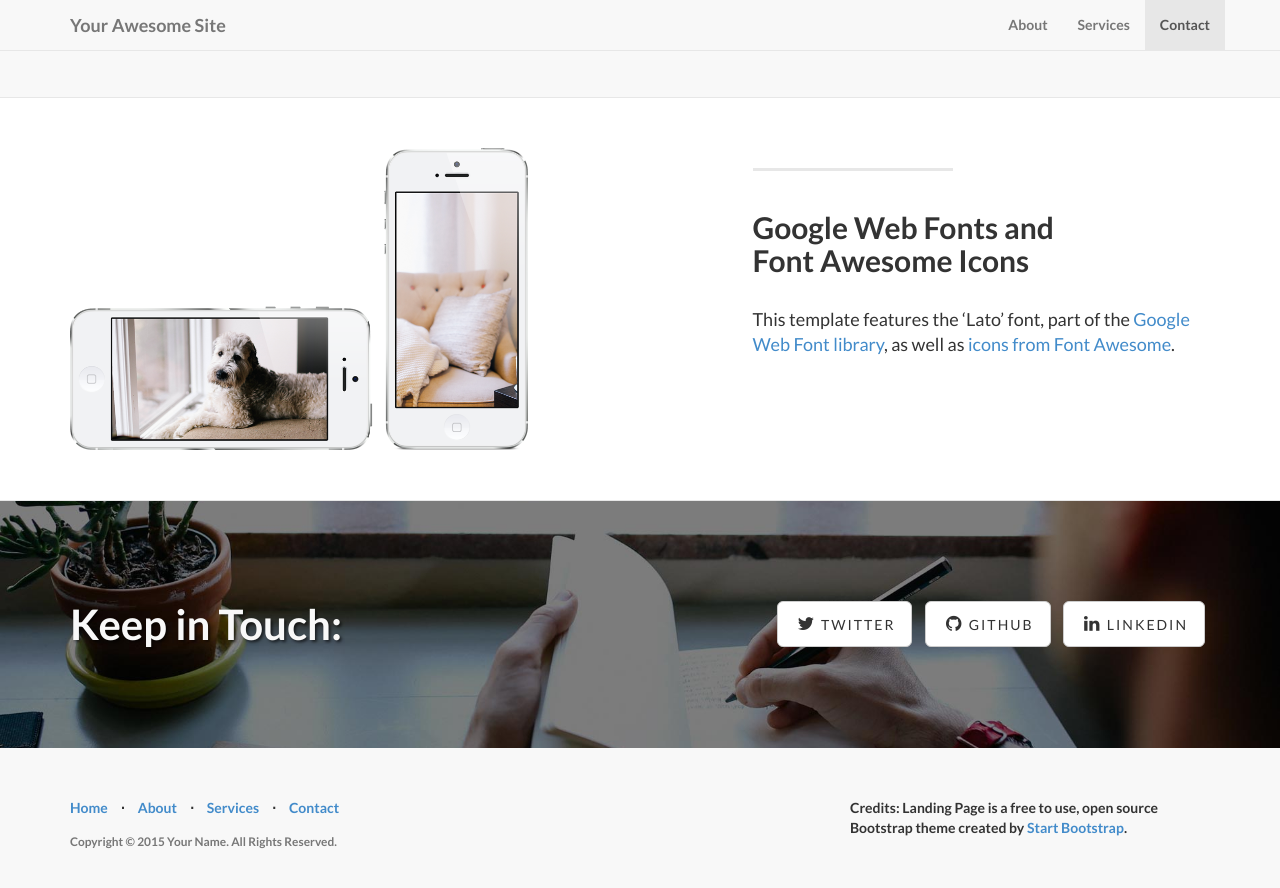
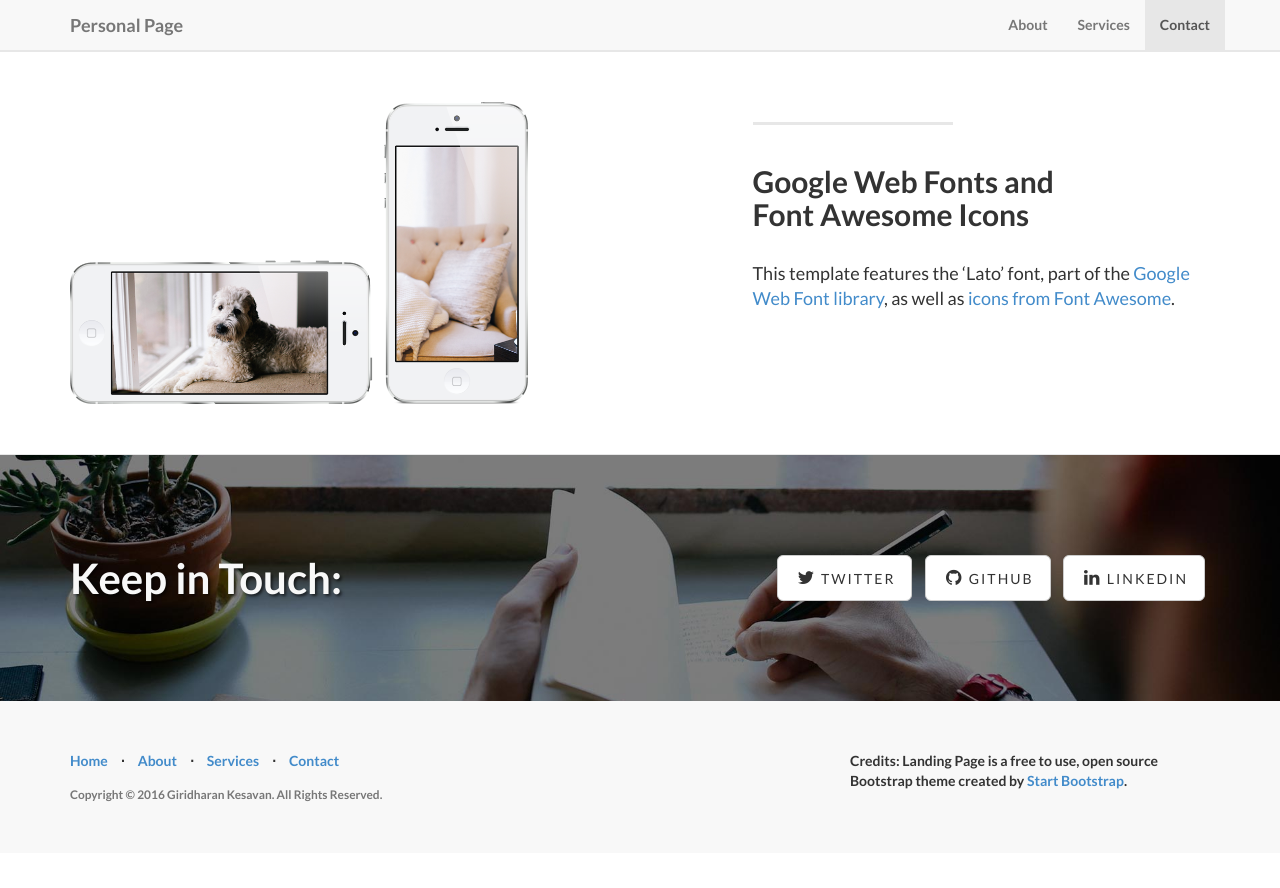
Before and after one commit to gkesavan/gkesavan.github.io, a Jekyll site: the page built from index.html, in a window 1280 px wide and 900 px high, scrolled down 1812 px. Shown: the top 888 px of the window. Built offline with Jekyll 4.4.1, drawn with Linux system fonts in a browser that asks for light colours; after the commit the page ends 2665 px from its top, so only the background shows below that; some of the changed lines change nothing that is shown; some of the changed text lies outside the part shown.

Commit message:
update description and about page

```diff
--- a/_config.yml
+++ b/_config.yml
@@ -2,15 +2,13 @@
 #      Main Configs       #
 # ----------------------- #
 
-url: http://yoursite.com
-title: Your Awesome Site
-email: your-email@domain.com
-author: Your Name
-description: > # "Write an awesome description for your new site here.
-  You can edit this line in _config.yml. It will appear in your document
-  head meta (for Google search results) and in your feed.xml site
-  description.
-copyright: 'Copyright &copy; 2015 Your Name. All Rights Reserved.'
+url: https://gkesavan.github.io
+title: Personal Page
+email: giridharan.kesavan@gmail.com
+author: Giridharan Kesavan
+description: "After working on building a release pipeline at yahoo and Hortoworks, I'm here with RobinSystems working
+        on Containerization platform deploying distrubuted applications."
+copyright: 'Copyright &copy; 2016 Giridharan Kesavan. All Rights Reserved.'
 credits: 'Credits: Landing Page is a free to use, open source Bootstrap theme created by <a href="http://startbootstrap.com/">Start Bootstrap</a>.'
 
 # ----------------------- #
--- a/index.html
+++ b/index.html
@@ -1,5 +1,5 @@
 ---
 layout: default
-title: Landing Page
-subTitle: A Template by Start Bootstrap
+title: Giridharan Kesavan
+subTitle:
 ---
```
